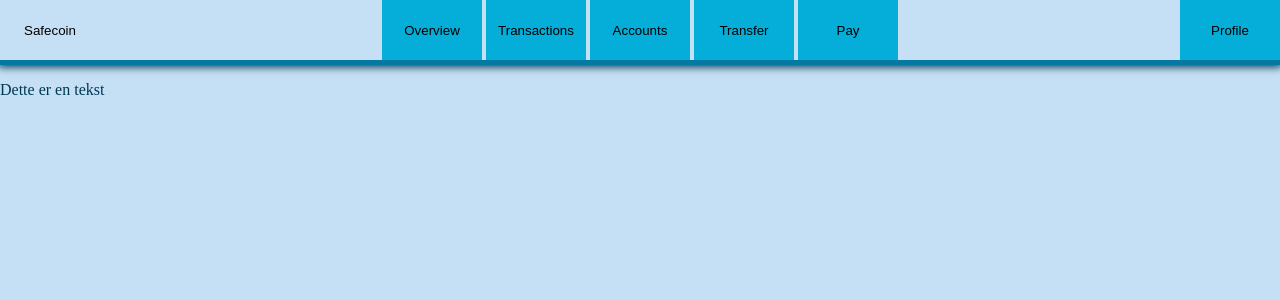
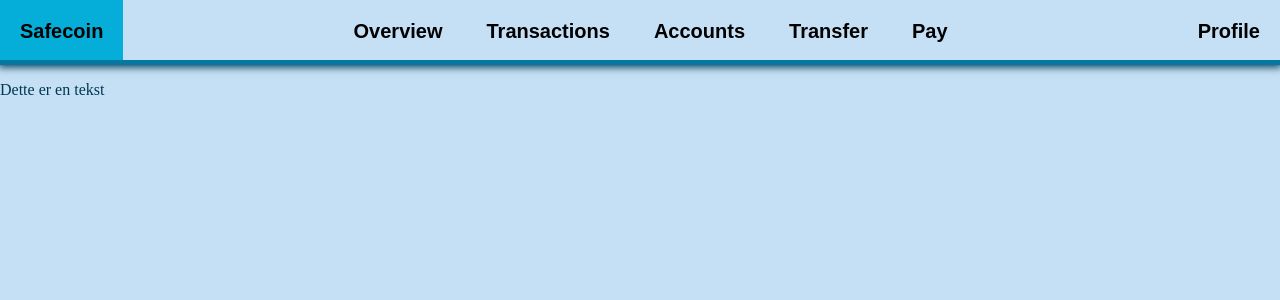
Before and after one commit to Levang/dat250-prosjekt, a Flask app: page /overview in a window 1280 px wide. Shown: the top 300 px of the page. Run offline with Flask 2, Linux system fonts and the light colour scheme.

Commit message:
Fisket base.html og styling

```diff
--- a/src/safecoin/static/css/stylesheet.css
+++ b/src/safecoin/static/css/stylesheet.css
@@ -5,6 +5,7 @@
     color4: #04aed9
     color5: #c5e0f5
 */
+
 :root {
     --blue1: #041f32;
     --blue2: #003853;
@@ -41,14 +42,15 @@
 
 .menubar button {
     height: 60px;
-    background-color: var(--lightblue1);
+    background-color: var(--lightblue2);
     border: none;
     margin: none;
-    padding: none;
-    min-width: 100px;
+    padding: 20px;
+    font-size: 20px;
+    font-weight: bold;
 }
 .menubar button:hover {
-    background-color: var(--lightblue2);
+    background-color: var(--lightblue1);
 }
 
 .profile{
```
